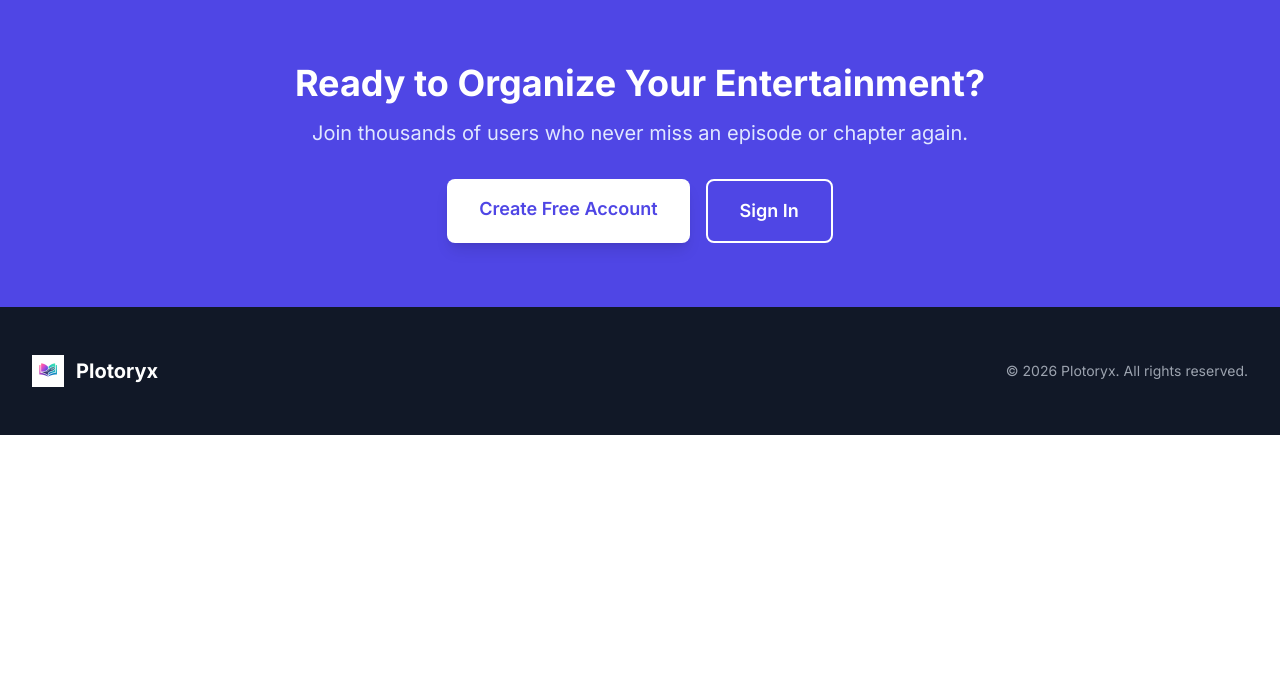
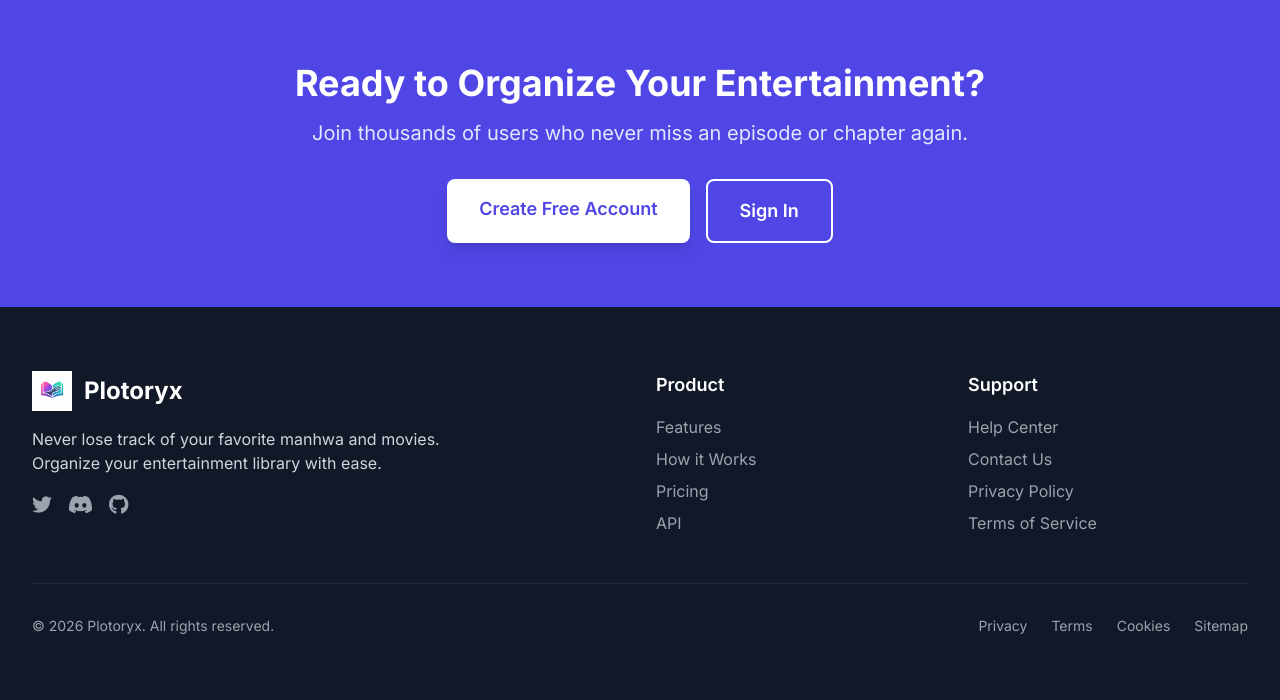
Before and after one commit to kingjrm/Plotoryx, a PHP site: page / in a window 1280 px wide. Shown: the part 1402-2102 px from the top of the page. Before the commit the page ends 1837 px from the top, so only its background shows below. Run offline with PHP 8.4, Linux system fonts and the light colour scheme; some libraries are stand-ins or nearby versions.

Commit message:
index enhancement

```diff
--- a/index.php
+++ b/index.php
@@ -119,7 +119,7 @@
     <!-- Main Content -->
     <div id="main-content">
         <!-- Navigation -->
-        <nav class="bg-white shadow-sm border-b border-gray-100">
+        <nav class="sticky top-0 bg-white shadow-sm border-b border-gray-100 z-50">
             <div class="max-w-7xl mx-auto px-4 sm:px-6 lg:px-8">
                 <div class="flex justify-between items-center py-4">
                     <div class="flex items-center">
@@ -263,15 +263,66 @@
     </section>
 
     <!-- Footer -->
-    <footer class="bg-gray-900 text-white py-12">
+    <footer class="bg-gray-900 text-white py-16">
         <div class="max-w-7xl mx-auto px-4 sm:px-6 lg:px-8">
-            <div class="flex flex-col md:flex-row justify-between items-center">
-                <div class="flex items-center mb-4 md:mb-0">
-                    <img src="image.png" alt="Plotoryx Logo" class="h-8 w-8 mr-3">
-                    <span class="text-xl font-bold">Plotoryx</span>
+            <div class="grid grid-cols-1 md:grid-cols-4 gap-8">
+                <!-- Company Info -->
+                <div class="col-span-1 md:col-span-2">
+                    <div class="flex items-center mb-4">
+                        <img src="image.png" alt="Plotoryx Logo" class="h-10 w-10 mr-3">
+                        <span class="text-2xl font-bold">Plotoryx</span>
+                    </div>
+                    <p class="text-gray-300 mb-4 max-w-md">
+                        Never lose track of your favorite manhwa and movies. Organize your entertainment library with ease.
+                    </p>
+                    <div class="flex space-x-4">
+                        <a href="#" class="text-gray-400 hover:text-white transition-colors">
+                            <i class="fab fa-twitter text-xl"></i>
+                        </a>
+                        <a href="#" class="text-gray-400 hover:text-white transition-colors">
+                            <i class="fab fa-discord text-xl"></i>
+                        </a>
+                        <a href="#" class="text-gray-400 hover:text-white transition-colors">
+                            <i class="fab fa-github text-xl"></i>
+                        </a>
+                    </div>
                 </div>
-                <div class="text-gray-400 text-sm">
-                    © 2026 Plotoryx. All rights reserved.
+
+                <!-- Product -->
+                <div>
+                    <h3 class="text-lg font-semibold mb-4">Product</h3>
+                    <ul class="space-y-2">
+                        <li><a href="#features" class="text-gray-400 hover:text-white transition-colors">Features</a></li>
+                        <li><a href="#" class="text-gray-400 hover:text-white transition-colors">How it Works</a></li>
+                        <li><a href="#" class="text-gray-400 hover:text-white transition-colors">Pricing</a></li>
+                        <li><a href="#" class="text-gray-400 hover:text-white transition-colors">API</a></li>
+                    </ul>
+                </div>
+
+                <!-- Support -->
+                <div>
+                    <h3 class="text-lg font-semibold mb-4">Support</h3>
+                    <ul class="space-y-2">
+                        <li><a href="#" class="text-gray-400 hover:text-white transition-colors">Help Center</a></li>
+                        <li><a href="#" class="text-gray-400 hover:text-white transition-colors">Contact Us</a></li>
+                        <li><a href="#" class="text-gray-400 hover:text-white transition-colors">Privacy Policy</a></li>
+                        <li><a href="#" class="text-gray-400 hover:text-white transition-colors">Terms of Service</a></li>
+                    </ul>
+                </div>
+            </div>
+
+            <!-- Bottom Bar -->
+            <div class="border-t border-gray-800 mt-12 pt-8">
+                <div class="flex flex-col md:flex-row justify-between items-center">
+                    <div class="text-gray-400 text-sm mb-4 md:mb-0">
+                        © 2026 Plotoryx. All rights reserved.
+                    </div>
+                    <div class="flex space-x-6 text-sm">
+                        <a href="#" class="text-gray-400 hover:text-white transition-colors">Privacy</a>
+                        <a href="#" class="text-gray-400 hover:text-white transition-colors">Terms</a>
+                        <a href="#" class="text-gray-400 hover:text-white transition-colors">Cookies</a>
+                        <a href="#" class="text-gray-400 hover:text-white transition-colors">Sitemap</a>
+                    </div>
                 </div>
             </div>
         </div>
```
